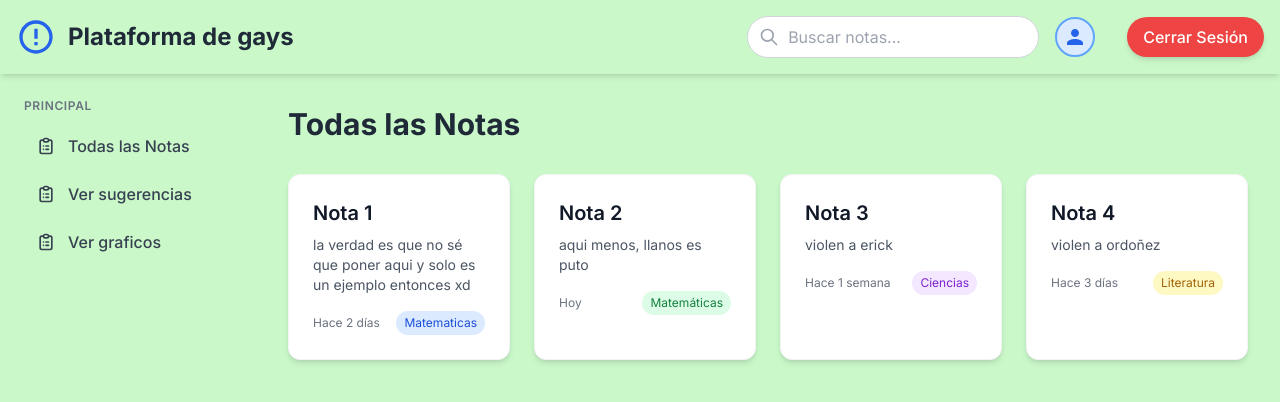
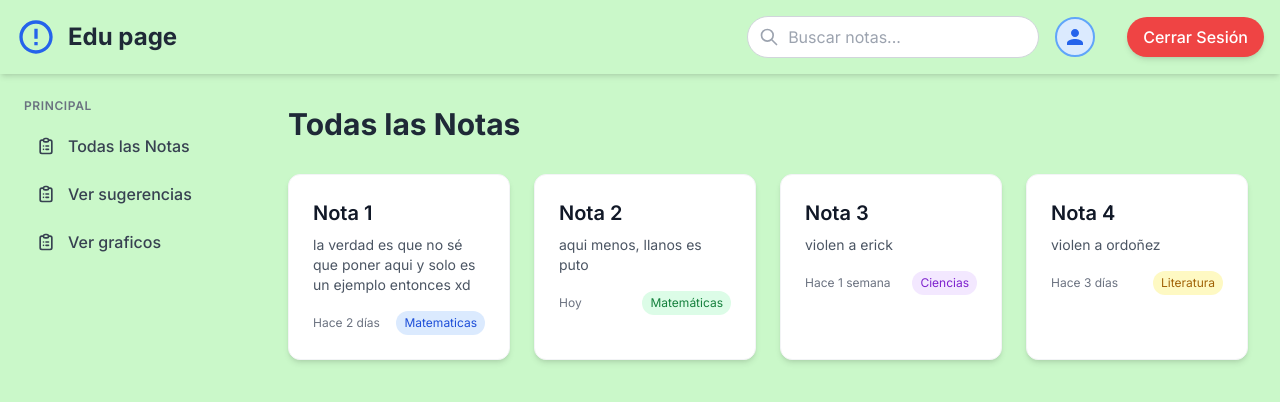
Before and after one commit to yosA11z/llanos, a plain HTML site: page plataforma.html in a window 1280 px wide. Drawn offline with nearby package versions, Linux system fonts and the light colour scheme; no server answers; sample sign-in values are in the browser's storage.

Commit message:
nombre edu page

```diff
--- a/plataforma.html
+++ b/plataforma.html
@@ -54,7 +54,7 @@
             <svg class="h-10 w-auto text-blue-600 mr-3" fill="currentColor" viewBox="0 0 24 24" xmlns="http://www.w3.org/2000/svg">
                 <path d="M12 2C6.477 2 2 6.477 2 12s4.477 10 10 10 10-4.477 10-10S17.523 2 12 2zm0 18c-4.411 0-8-3.589-8-8s3.589-8 8-8 8 3.589 8 8-3.589 8-8 8zm-1-13h2v6h-2zm0 8h2v2h-2z"/>
             </svg>
-            <span class="text-2xl font-bold text-gray-800">Plataforma de gays</span>
+            <span class="text-2xl font-bold text-gray-800">Edu page</span>
         </div>
 
         <div class="flex items-center space-x-4">
```
